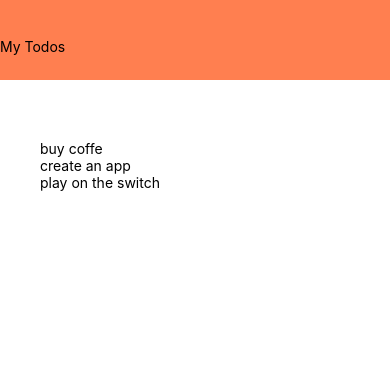
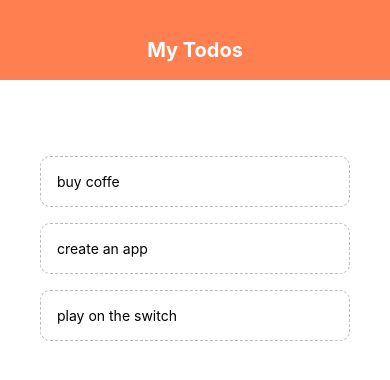
Before and after one commit to ishanEPR/React_Native_Expo, a React Native app: screen / in a window 390 px wide. Shown: the top 380 px of the page. Built offline with nearby package versions, Linux system fonts and the light colour scheme.

Commit message:
click the list item the delete item

```diff
--- a/App.js
+++ b/App.js
@@ -1,6 +1,8 @@
 import React,{useState} from "react";
 import {View,Text,StyleSheet,FlatList} from 'react-native';
 import Header from './components/Header';
+import TodoItem from './components/TodoItem';
+
 export default function App()
 {
 
@@ -11,6 +13,13 @@ export default function App()
       {text:'play on the switch',key:'3'}
     ]
   );
+
+  const pressHandler=(key) =>{
+
+    setTodos((prevTodos)=>{
+      return prevTodos.filter(todo => todo.key != key);
+    });
+  }
 
 
 
@@ -23,7 +32,7 @@ export default function App()
             <FlatList
             data={todos}
             renderItem={({item})=>(
-              <Text>{item.text}</Text>
+             <TodoItem item={item} pressHandler={pressHandler}/>
             )}
 
             />
--- a/components/Header.js
+++ b/components/Header.js
@@ -16,6 +16,13 @@ const styles=StyleSheet.create({
         height:80,
         paddingTop:38,
         backgroundColor:'coral',
+    },
+    title:{
+        textAlign:'center',
+        color:'#fff',
+        fontSize:20,
+        fontWeight:'bold',
+
     }
 
 });
--- /dev/null
+++ b/components/TodoItem.js
@@ -0,0 +1,30 @@
+import React from "react";
+import {Text,StyleSheet,TouchableOpacity} from 'react-native';
+
+
+export default function TodoItem({item,pressHandler})
+{
+
+
+    return(
+        <TouchableOpacity
+        onPress={()=>pressHandler(item.key)}
+        >
+            <Text style={styles.item}>
+            {item.text}
+            </Text>
+
+        </TouchableOpacity>
+    );
+}
+const styles=StyleSheet.create({
+    item:{
+        padding:16,
+        marginTop:16,
+        borderColor:'#bbb',
+        borderWidth:1,
+        borderStyle:'dashed',
+        borderRadius:10
+    },
+
+});
```
